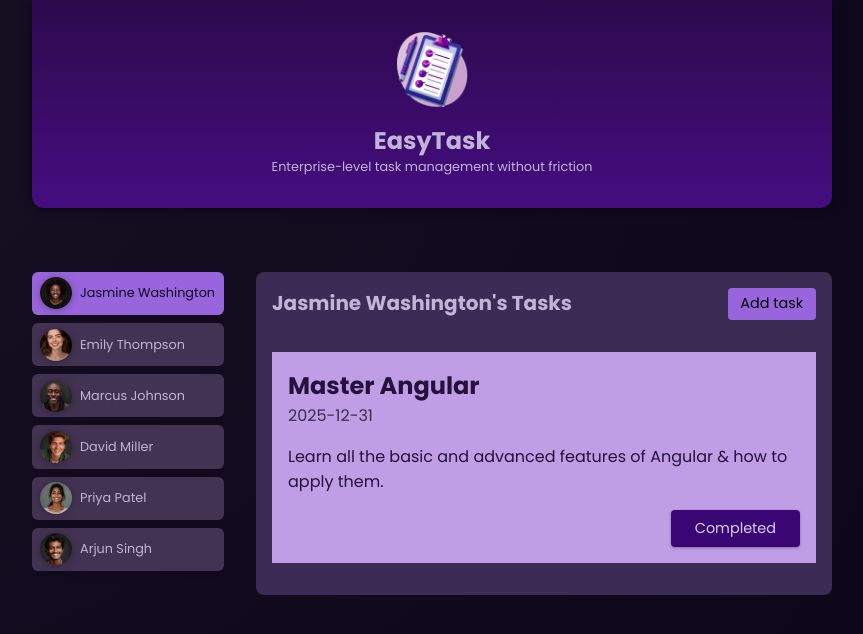
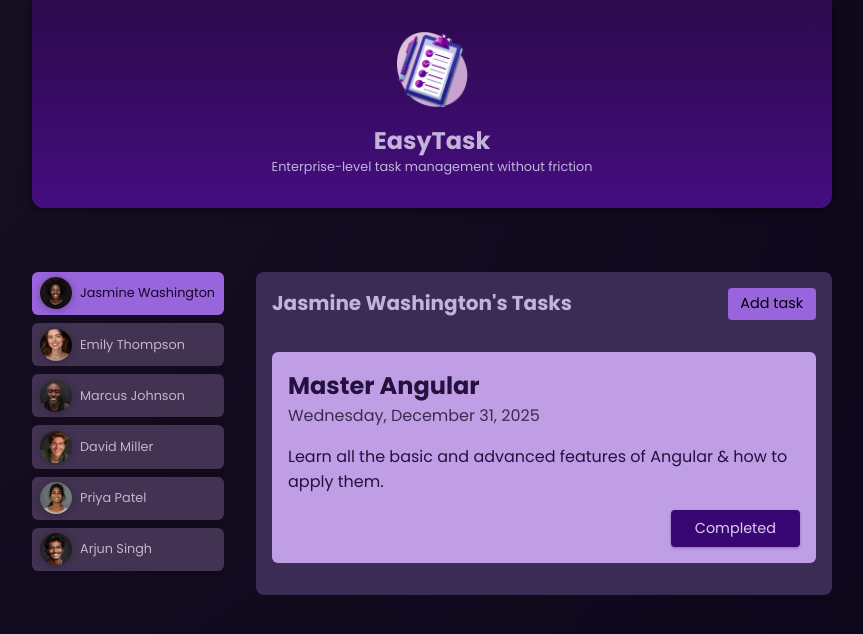
Before and after one commit to mfranke84/udemy-angular, an Angular app: page / in a window 1280 px wide. Both pictures are taken after a click on the button "Jasmine Washington". Shown: the top 634 px of the page, without its empty margins (208-1071 px from the left). Built offline with nearby package versions, Linux system fonts and the light colour scheme.

Commit message:
Added card as shared component

```diff
--- /dev/null
+++ b/src/app/shared/card/card.component.css
@@ -0,0 +1,5 @@
+div {
+    border-radius: 6px;
+    box-shadow: 0 1px 6px rgba(0, 0, 0, 0.1);
+    overflow: hidden;
+  }
--- /dev/null
+++ b/src/app/shared/card/card.component.html
@@ -0,0 +1,3 @@
+<div>
+    <ng-content />
+</div>
--- a/src/app/task/task.component.html
+++ b/src/app/task/task.component.html
@@ -1,8 +1,10 @@
+<app-card>
     <article>
         <h2>{{task.title}}</h2>
-    <time>{{task.dueDate}}</time>
+        <time>{{task.dueDate | date: 'fullDate' }}</time>
         <p>{{task.summary}}</p>
         <p class="actions">
             <button (click)="onCompleteTask()">Completed</button>
         </p>
     </article>
+</app-card>
--- a/src/app/task/task.component.ts
+++ b/src/app/task/task.component.ts
@@ -1,13 +1,13 @@
 import { Component, EventEmitter, Output } from '@angular/core';
 import { Input } from '@angular/core';
 import { Task } from './task.model';
-
-
+import { CardComponent } from '../shared/card/card.component';
+import { DatePipe } from '@angular/common';
 
 @Component({
   selector: 'app-task',
   standalone: true,
-  imports: [],
+  imports: [CardComponent, DatePipe],
   templateUrl: './task.component.html',
   styleUrl: './task.component.css'
 })
--- a/src/app/user/user.component.html
+++ b/src/app/user/user.component.html
@@ -1,8 +1,8 @@
-<div>
+<app-card>
     <button [class.active]="selected" (click)="onSelectUser()">
         <img
             [src]= "imagePath"
             [alt] = "user.name">
         <span>{{ user.name }}</span>
     </button>
-</div>
+</app-card>
```
Also changed, not shown: src/app/shared/card/card.component.ts (added, +12 -0 lines), src/app/user/user.component.ts (+2 -7 lines). Lines whose indentation alone changed are shown as unchanged.
